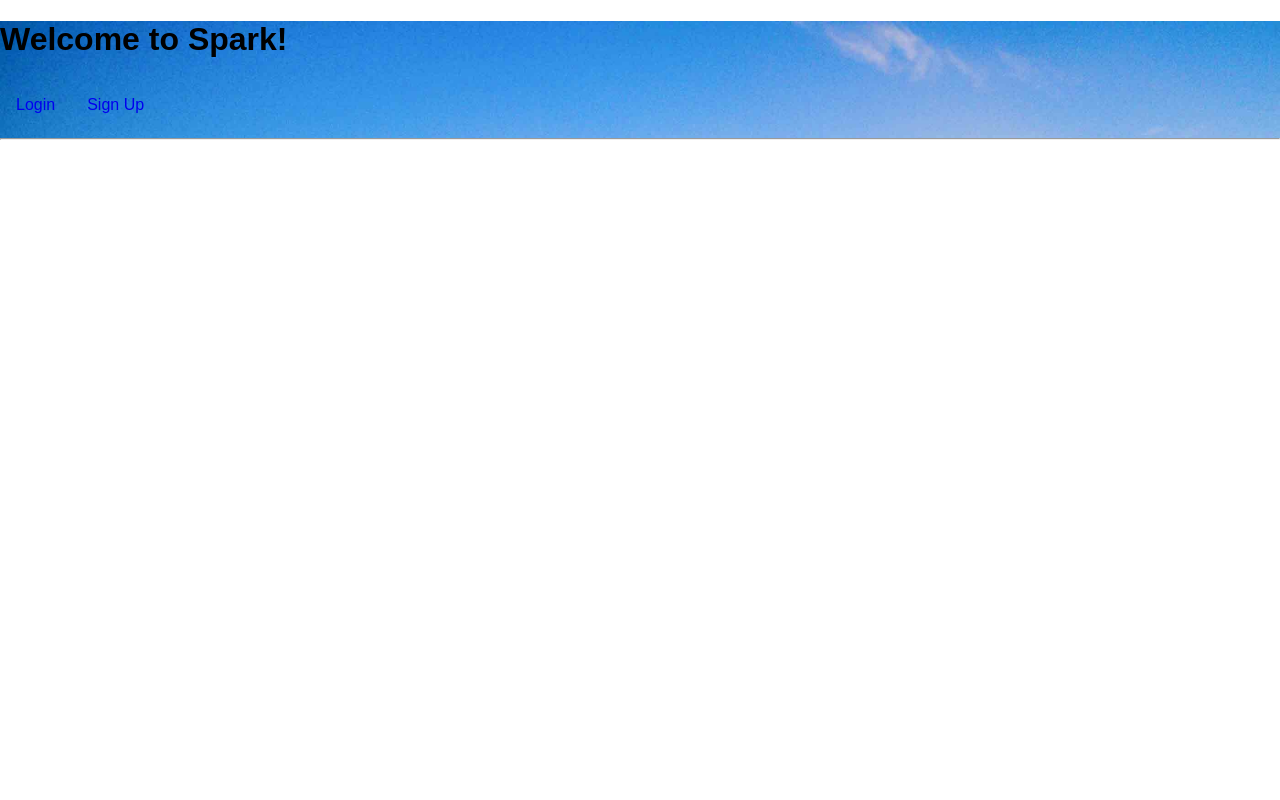
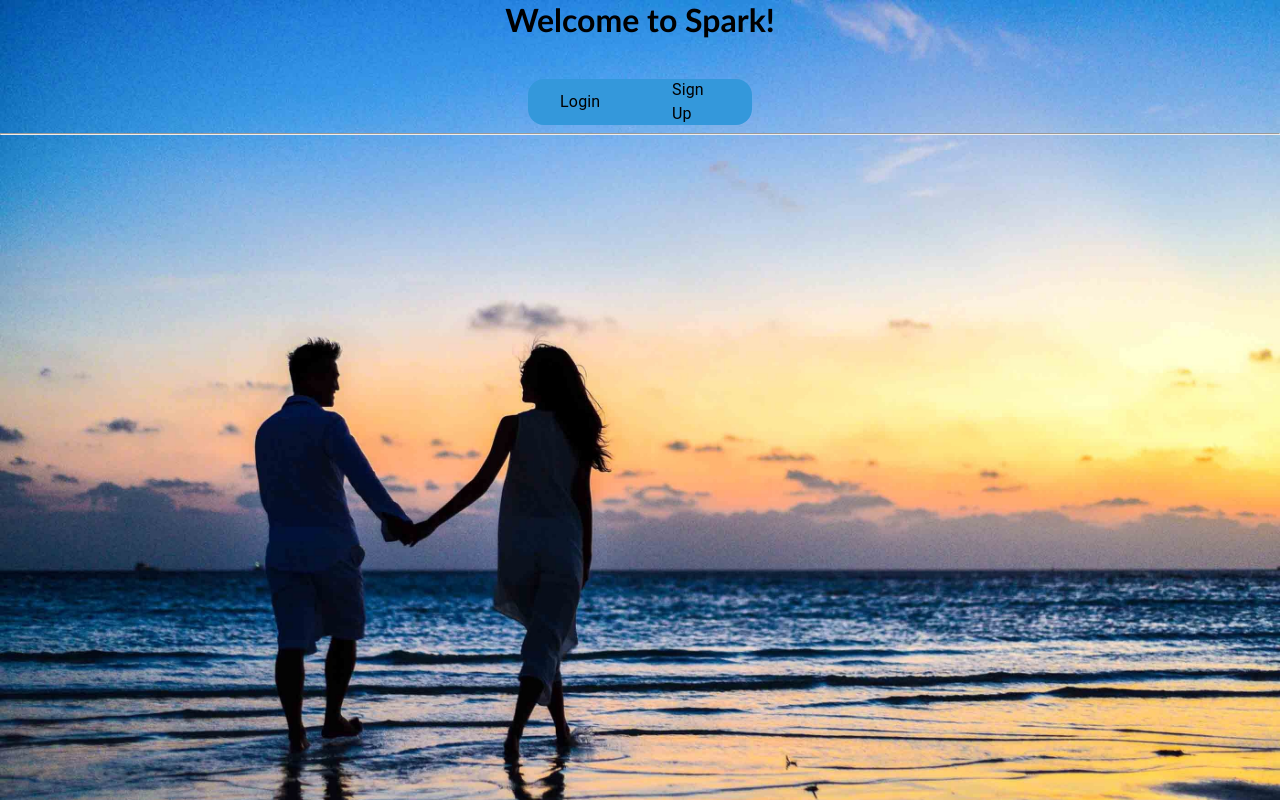
Before and after one commit to TindlerSwindlers/capstone, a React app: page /home in a window 1280 px wide. Built offline with nearby package versions, Linux system fonts and the light colour scheme.

Commit message:
navbar and login page

```diff
--- a/client/components/AuthForm.js
+++ b/client/components/AuthForm.js
@@ -109,6 +109,12 @@ const AuthForm = (props) => {
             sx={{
               display: "flex",
               flexDirection: "column",
+              backgroundColor: "#3498DB",
+              "&:hover": {
+                backgroundColor: "primary.main",
+                opacity: [0.9, 0.8, 0.7],
+              },
+              borderRadius: "16px",
             }}
           >
             <Box sx={{ marginLeft: 0 }}>
@@ -187,13 +193,6 @@ const AuthForm = (props) => {
   );
 };
 
-/**
- * CONTAINER
- *   Note that we have two different sets of 'mapStateToProps' functions -
- *   one for Login, and one for Signup. However, they share the same 'mapDispatchToProps'
- *   function, and share the same Component. This is a good example of how we
- *   can stay DRY with interfaces that are very similar to each other!
- */
 const mapLogin = (state) => {
   return {
     formName: "login",
--- a/client/components/Navbar.js
+++ b/client/components/Navbar.js
@@ -11,22 +11,9 @@ import {
   ListItemText,
   Typography,
 } from "@mui/material";
-import { makeStyles } from "@mui/styles";
 import MenuIcon from "@material-ui/icons/Menu";
 
-const useStyles = makeStyles(() => ({
-  link: {
-    textDecoration: "none",
-    color: "black",
-    fontSize: "20px",
-  },
-  icon: {
-    color: "#3498DB",
-  },
-}));
-
 const Navbar = ({ handleClick, isLoggedIn, auth }) => {
-  const classes = useStyles();
   const [openDrawer, setOpenDrawer] = useState(false);
   return (
     <div>
@@ -69,27 +56,50 @@ const Navbar = ({ handleClick, isLoggedIn, auth }) => {
             </Drawer>
             <IconButton onClick={() => setOpenDrawer(!openDrawer)}>
               <MenuIcon />
-              <Typography> Menu</Typography>
+              <Typography
+                sx={{ color: "black", fontSize: 22, fontFamily: "verdana" }}
+              >
+                {" "}
+                Menu
+              </Typography>
             </IconButton>
           </>
         ) : (
-          // <div>
-          //   {/* The navbar will show these links after you log in */}
-
-          //   <Link to='/home'>Home</Link>
-          //   <Link to='/newpost'>New Post</Link>
-          //   <Link to='/yourMatches'>Your Matches</Link>
-          //   <Link to='/profile'>
-          //     <Avatar alt={auth.name} src={auth.imageUrl} />
-          //   </Link>
-          //   <a href='#' onClick={handleClick}>
-          //     Logout
-          //   </a>
-          // </div>
-          <div>
-            {/* The navbar will show these links before you log in */}
-            <Link to='/login'>Login</Link>
-            <Link to='/signup'>Sign Up</Link>
+          <div
+            style={{
+              display: "flex",
+              justifyContent: "center",
+            }}
+          >
+            <List
+              sx={{
+                display: "flex",
+                height: 30,
+                marginTop: 5,
+                backgroundColor: "#3498DB",
+                "&:hover": {
+                  backgroundColor: "primary.main",
+                  opacity: [0.9, 0.8, 0.7],
+                },
+                borderRadius: "16px",
+                color: "black",
+              }}
+            >
+              <ListItem>
+                <ListItemText>
+                  <Link to='/login'>
+                    <Typography sx={{ color: "black" }}>Login</Typography>
+                  </Link>
+                </ListItemText>
+              </ListItem>
+              <ListItem>
+                <ListItemText>
+                  <Link to='/signup'>
+                    <Typography sx={{ color: "black" }}>Sign Up</Typography>
+                  </Link>
+                </ListItemText>
+              </ListItem>
+            </List>
           </div>
         )}
       </nav>
@@ -98,9 +108,6 @@ const Navbar = ({ handleClick, isLoggedIn, auth }) => {
   );
 };
 
-/**
- * CONTAINER
- */
 const mapState = (state) => {
   return {
     auth: state.auth,
--- a/public/style.css
+++ b/public/style.css
@@ -4,11 +4,6 @@ body {
   width: 100%;
   margin: 0;
   padding: 0;
-  margin-top: 0;
-}
-
-html {
-  margin: 0;
 }
 
 a {
@@ -35,12 +30,21 @@ img {
   object-fit: cover;
 }
 
-#app {
+html {
   background-image: url("sparkBKRD.jpg");
-  background-size: cover;
+  background-size: cover, contain;
+  background-attachment: fixed;
   width: 100%;
   height: 100%;
   margin: 0;
   padding: 0;
   background-color: rgba(255, 255, 255, 0.8);
 }
+
+h1 {
+  display: flex;
+  justify-content: center;
+  margin: 0;
+  padding: 0;
+  font-family: "Gill Sans", "Gill Sans MT", Calibri, "Trebuchet MS", sans-serif;
+}
```
Also changed, not shown: client/components/Homepage.js (+9 -9 lines), client/components/Posts/AddPost.js (+24 -24 lines).
